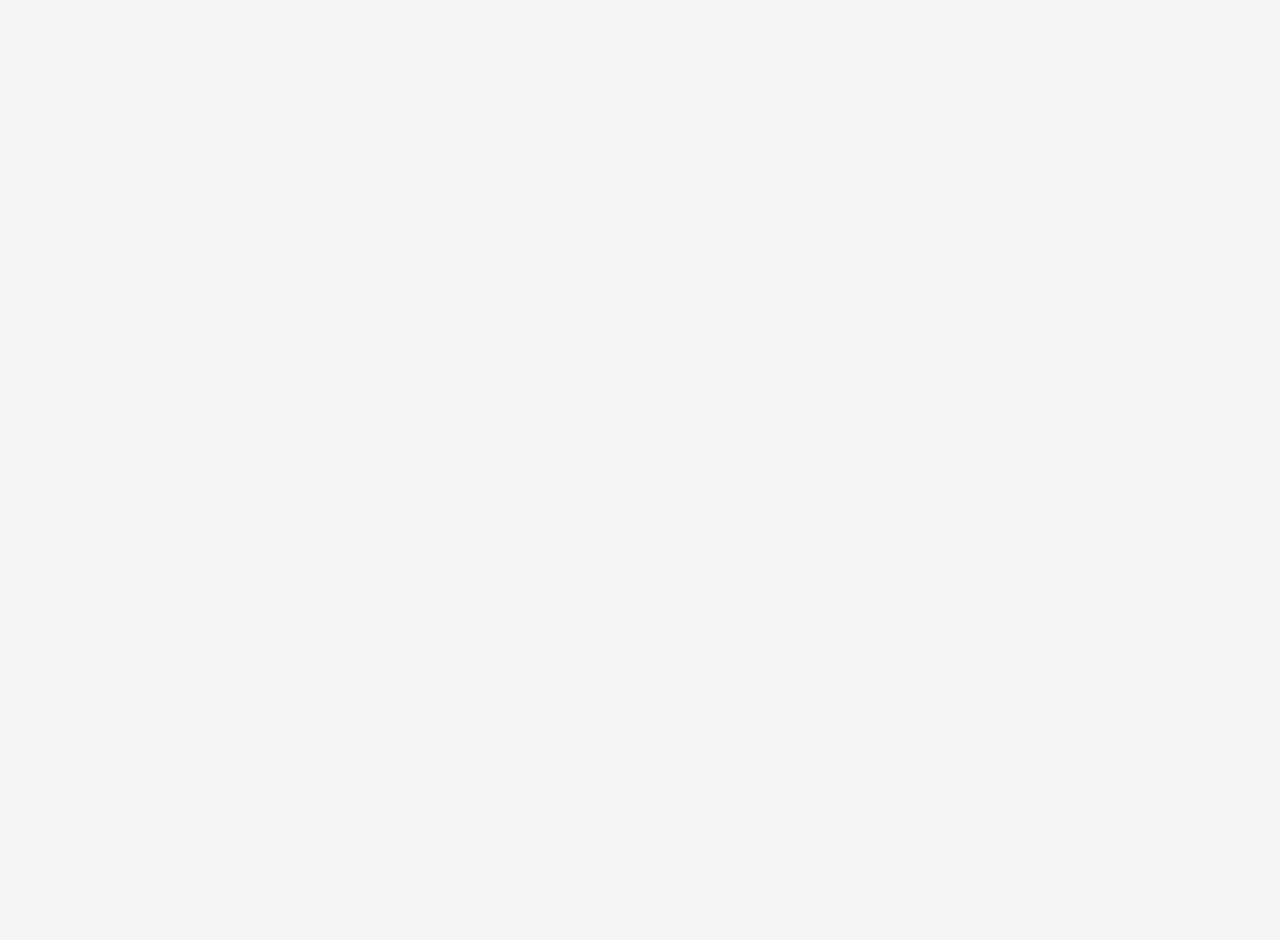
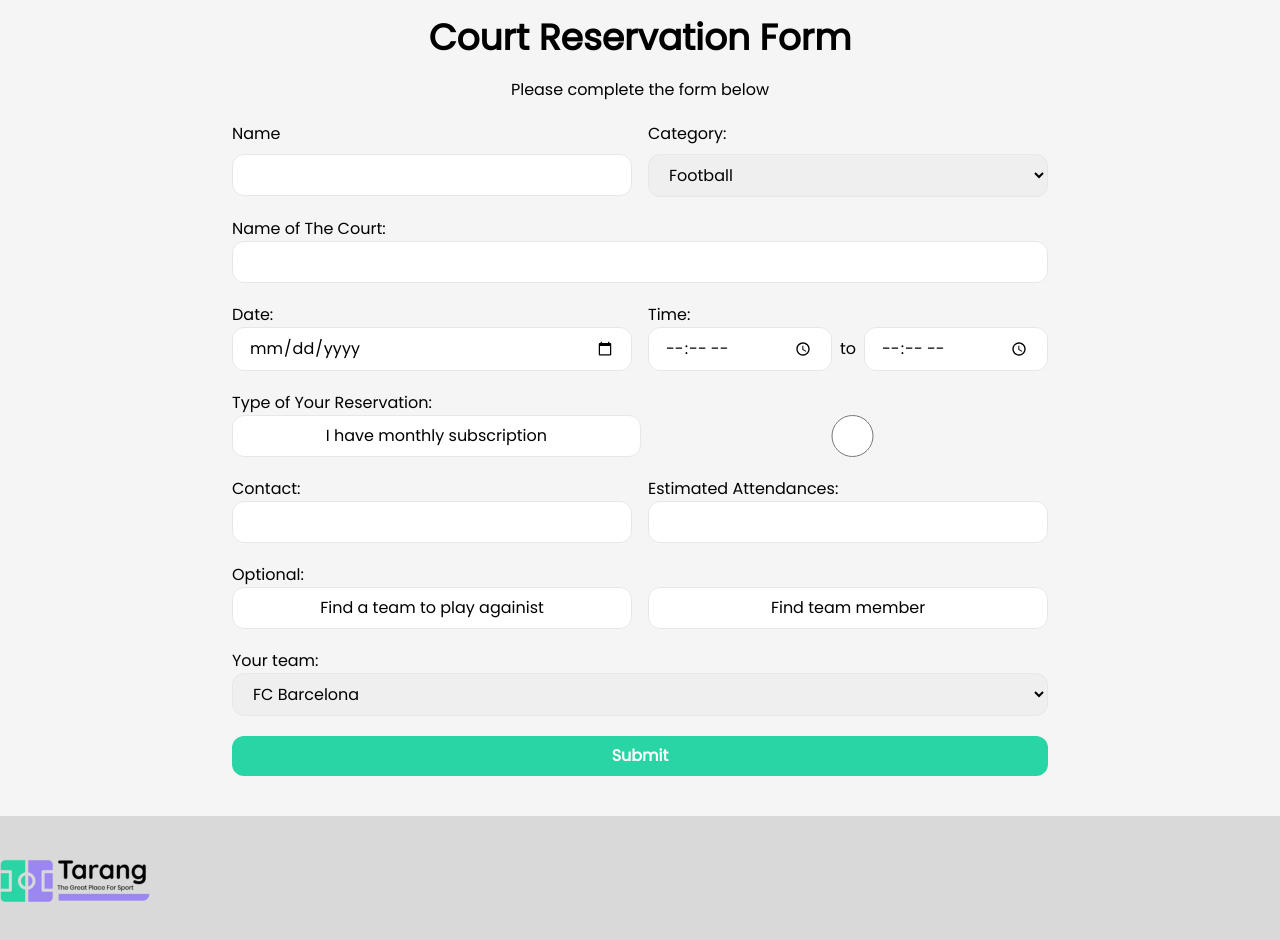
Before and after one commit to SodaraSou/Tarang-Web, a Next.js app: page /reservation in a window 1280 px wide. Before the commit this address had no page. Shown: the part 380-1320 px from the top of the page. Before the commit the page ends 800 px from the top, so only its background shows below. Built offline with nearby package versions, Linux system fonts and the light colour scheme.

Commit message:
create input component

```diff
--- a/package.json
+++ b/package.json
@@ -15,7 +15,8 @@
     "framer-motion": "^11.0.5",
     "next": "14.1.0",
     "react": "^18",
-    "react-dom": "^18"
+    "react-dom": "^18",
+    "react-icons": "^5.0.1"
   },
   "devDependencies": {
     "autoprefixer": "^10.0.1",
--- a/src/app/booking/page.jsx
+++ b/src/app/reservation/page.jsx
@@ -1,14 +1,17 @@
+import Button from "@/components/Button";
+import Input from "@/components/Input";
+
 function page() {
 	return (
-		<div className="max-w-5xl mx-auto mt-[98px]">
-			<div className="bg-[#EAEAEA] h-52">Banner</div>
+		<div className="max-w-4xl mx-auto mt-[98px]">
+			<div className="bg-[#EAEAEA] h-52 mt-[150px]">Banner</div>
 			<div className="w-full p-10 space-y-5">
-				<h1 className="text-2xl font-bold text-center">
+				<h1 className="text-4xl font-bold text-center">
 					Court Reservation Form
 				</h1>
 				<p className="text-center">Please complete the form below</p>
-				<div className="flex w-full">
-					<div className="flex flex-col w-full">
+				<div className="flex w-full gap-4">
+					{/* <div className="flex flex-col w-full">
 						<label htmlFor="name" className="text-sm md:text-base">
 							Name:
 						</label>
@@ -17,8 +20,11 @@ function page() {
 							type="text"
 							className="rounded-xl w-full px-4 py-2 border focus:outline-none focus:border-[#2AD5A5]"
 						/>
+					</div> */}
+					<div className="w-full">
+						<Input id="name" type="text" title="Name" />
 					</div>
-					<div className="flex flex-col w-full ">
+					<div className="flex flex-col w-full gap-2">
 						<label htmlFor="category" className="text-sm md:text-base">
 							Category:
 						</label>
@@ -43,7 +49,7 @@ function page() {
 						className="rounded-xl w-full px-4 py-2 border focus:outline-none focus:border-[#2AD5A5]"
 					/>
 				</div>
-				<div className="w-full flex">
+				<div className="w-full flex gap-4">
 					<div className="flex flex-col w-full">
 						<label htmlFor="nameOfCourt" className="text-sm md:text-base">
 							Date:
@@ -76,38 +82,43 @@ function page() {
 					<label htmlFor="nameOfCourt" className="text-sm md:text-base">
 						Type of Your Reservation:
 					</label>
-					<div className="w-full flex">
+					<div className="w-full flex gap-4">
 						<input
 							type="button"
 							value="I have monthly subscription"
 							className="rounded-xl w-full px-4 py-2 border bg-white focus:outline-none focus:border-[#2AD5A5]"
-							onClick={null}
+							onChange={null}
 						/>
 						<input
-							type="button"
+							type="radio"
 							value="One time rental"
 							className="rounded-xl w-full px-4 py-2 border bg-white focus:outline-none focus:border-[#2AD5A5]"
 							onClick={null}
 						/>
 					</div>
 				</div>
-				<div className="flex flex-col">
+				<div className="flex w-full gap-4">
+					<div className="flex flex-col w-full">
 						<label htmlFor="nameOfCourt" className="text-sm md:text-base">
 							Contact:
 						</label>
-					<input type="time" className="rounded-xl w-full px-4 py-2 border" />
+						<input type="tel" className="rounded-xl w-full px-4 py-2 border" />
 					</div>
-				<div className="flex flex-col">
+					<div className="flex flex-col w-full">
 						<label htmlFor="nameOfCourt" className="text-sm md:text-base">
 							Estimated Attendances:
 						</label>
-					<input type="time" className="rounded-xl w-full px-4 py-2 border" />
+						<input
+							type="number"
+							className="rounded-xl w-full px-4 py-2 border"
+						/>
+					</div>
 				</div>
 				<div className="flex flex-col">
 					<label htmlFor="nameOfCourt" className="text-sm md:text-base">
 						Optional:
 					</label>
-					<div className="w-full flex">
+					<div className="w-full flex gap-4">
 						<input
 							type="button"
 							value="Find a team to play againist"
@@ -124,13 +135,18 @@ function page() {
 				</div>
 				<div className="flex flex-col">
 					<label htmlFor="nameOfCourt" className="text-sm md:text-base">
-						Optional:
+						Your team:
 					</label>
-					<select name="team" id="team">
+					<select
+						name="team"
+						id="team"
+						className="rounded-xl w-full px-4 py-2 border focus:outline-none focus:border-[#2AD5A5]"
+					>
 						<option value="FC Barcelona">FC Barcelona</option>
 						<option value="Dara CoCo">Dara CoCo</option>
 					</select>
 				</div>
+				<Button customClass="w-full">Submit</Button>
 			</div>
 		</div>
 	);
--- a/src/components/Input.jsx
+++ b/src/components/Input.jsx
@@ -1,7 +1,55 @@
-import React from "react";
+"use client";
 
-function Input() {
-  return <div>Input</div>;
+import { useState } from "react";
+import { FaRegEye } from "react-icons/fa6";
+import { FaRegEyeSlash } from "react-icons/fa6";
+
+function Input({
+	title,
+	type,
+	placeholder,
+	id,
+	onChange,
+	value,
+	isRequired,
+	disabled,
+}) {
+	const isPasswordInput = type === "password";
+	const [showPassword, setShowPassword] = useState(false);
+
+	const togglePasswordVisibility = () => {
+		setShowPassword(!showPassword);
+	};
+	return (
+		<div className="flex flex-col gap-2">
+			<label htmlFor={id} className="text-sm md:text-base">
+				{title}
+			</label>
+			<div className="relative flex">
+				<input
+					type={isPasswordInput && showPassword ? "text" : type}
+					placeholder={
+						isPasswordInput && showPassword ? "password" : placeholder
+					}
+					id={id}
+					onChange={onChange}
+					value={value}
+					required={isRequired}
+					className="rounded-xl w-full px-4 py-2 border focus:outline-none focus:ring focus:border-[#2AD5A5]"
+					disabled={disabled}
+				/>
+				{isPasswordInput && (
+					<button
+						type="button"
+						onClick={togglePasswordVisibility}
+						className="svg-size absolute top-[12px] right-3"
+					>
+						{showPassword ? <FaRegEyeSlash /> : <FaRegEye />}
+					</button>
+				)}
+			</div>
+		</div>
+	);
 }
 
 export default Input;
```
Also changed, not shown: 1 other file (tests, documents, lock files or other folders). Lines whose indentation alone changed are shown as unchanged.
